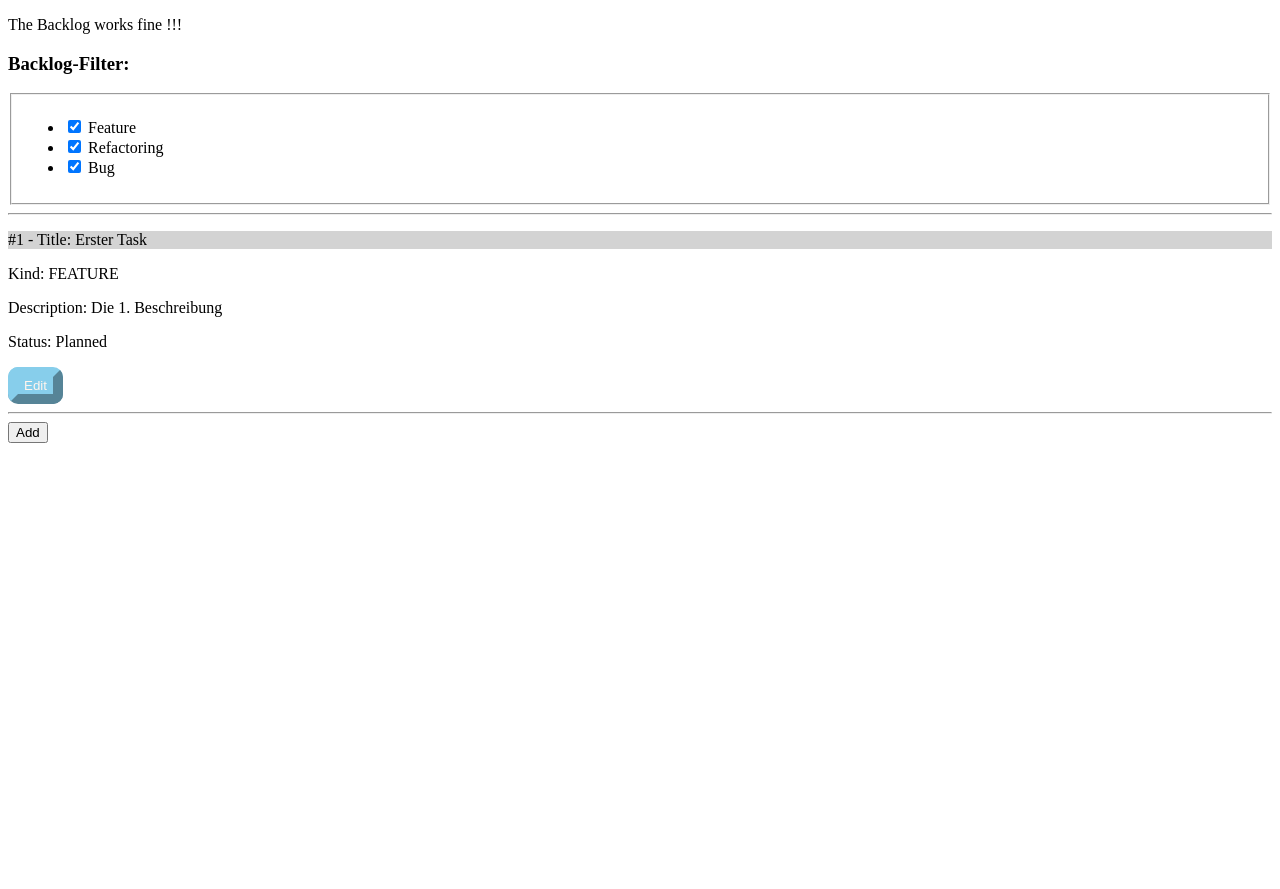
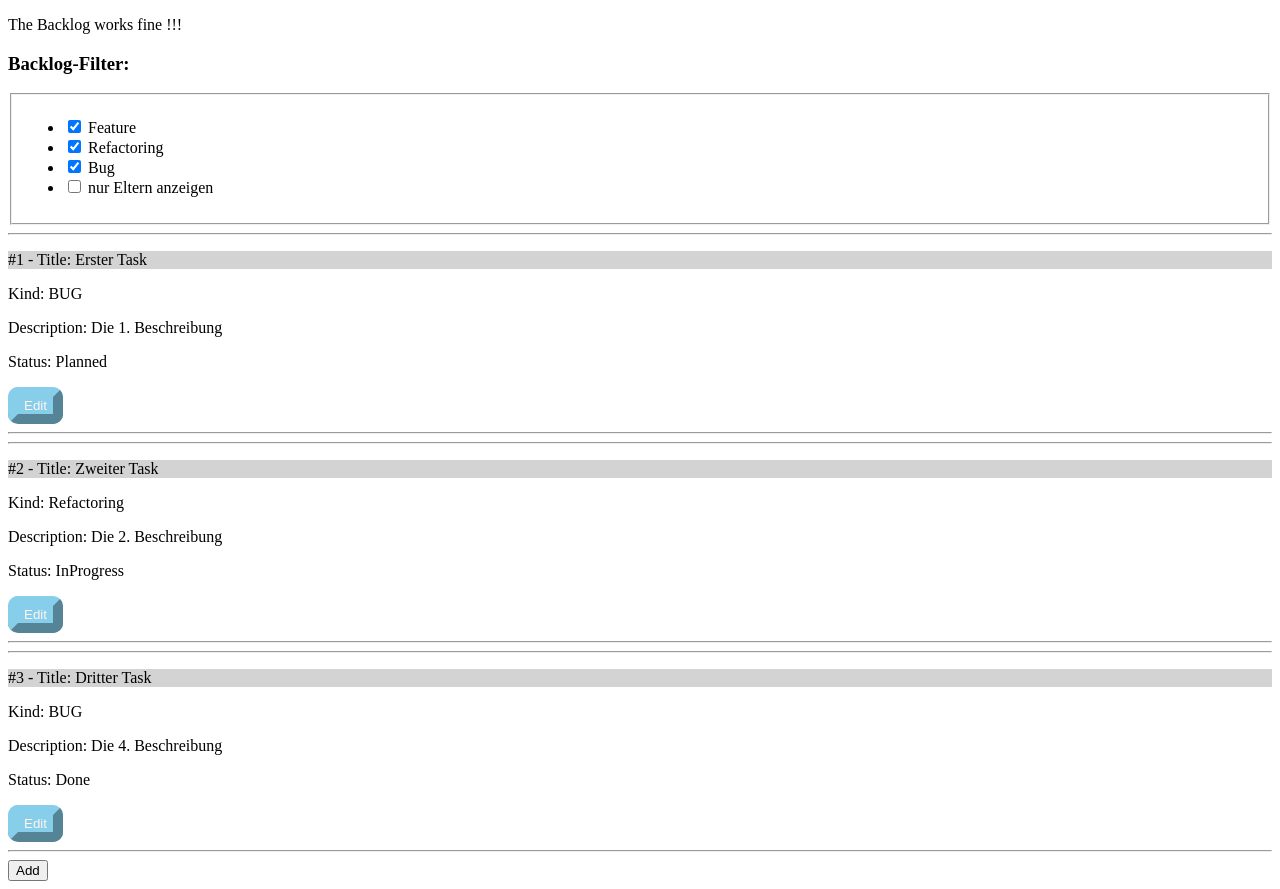
Before and after one commit to thordeuka/MyPersonallyBacklog, an Angular app in the folder myPersonallyBacklog/: page / in a window 1280 px wide. Before the commit the page ends 800 px from the top, so only its background shows below. Built offline with nearby package versions, Linux system fonts and the light colour scheme.

Commit message:
parents only Filter umgesetzt

```diff
--- a/myPersonallyBacklog/src/app/app.component.html
+++ b/myPersonallyBacklog/src/app/app.component.html
@@ -1,7 +1,7 @@
 <p>The Backlog works fine !!!</p>
-<app-filter-bar (onFilterChanged)="onFilterBarFilterChanged($event)"></app-filter-bar>
+<app-filter-bar (onFilterChanged)="onFilterBarFilterChanged($event)" (onOnlyParentsChanged)="onFilterBarParentFilterChanged($event)"></app-filter-bar>
 <app-backlog-task
-    *ngFor="let task of myTasks | taskKindFilter:currentaskFilter"
+    *ngFor="let task of myTasks | parentFilter:currentParentFilter | taskKindFilter:currentaskFilter"
     [Task]="task">
 </app-backlog-task>
 <button (click)="onAddTask()">Add</button>
--- a/myPersonallyBacklog/src/app/app.component.ts
+++ b/myPersonallyBacklog/src/app/app.component.ts
@@ -13,6 +13,7 @@ export class AppComponent implements OnInit {
   title = 'myPersonallyBacklog';
   public myTasks: BacklogTask[];
   public currentaskFilter: BacklogTask.TaskKind[] = [BacklogTask.TaskKind.Feature];
+  public currentParentFilter: boolean;
 
   constructor(private backlogtaskService: BacklogTaskService){}
 
@@ -27,8 +28,13 @@ export class AppComponent implements OnInit {
   }
 
   onFilterBarFilterChanged(event: any){
-    console.log('Emitted event via onFilterBarFilterChanged' + event);
+    console.log('Emitted event catched via onFilterBarFilterChanged' + event);
     this.currentaskFilter = event;
   }
 
+  onFilterBarParentFilterChanged(event: any){
+    console.log('Emitted event catched via onFilterBarParentFilterChanged' + event);
+    this.currentParentFilter = event;
+  }
+
 }
--- a/myPersonallyBacklog/src/app/app.module.ts
+++ b/myPersonallyBacklog/src/app/app.module.ts
@@ -7,13 +7,15 @@ import { BacklogTaskComponent } from './backlog-task/backlog-task.component';
 import { TaskKindFilterPipe } from './task-kind-filter.pipe';
 import { FilterBarComponent } from './filter-bar/filter-bar.component';
 import { FormsModule } from '@angular/forms';
+import { ParentFilterPipe } from './parent-filter.pipe';
 
 @NgModule({
   declarations: [
     AppComponent,
     BacklogTaskComponent,
     TaskKindFilterPipe,
-    FilterBarComponent
+    FilterBarComponent,
+    ParentFilterPipe
   ],
   imports: [
     BrowserModule,
--- a/myPersonallyBacklog/src/app/backlog-task/backlogtask.service.ts
+++ b/myPersonallyBacklog/src/app/backlog-task/backlogtask.service.ts
@@ -9,9 +9,9 @@ export class BacklogTaskService{
     private nextId: number = 4;
 
     public myTasks: BacklogTask[] = [
-        new BacklogTask(1,null,"Erster Task","Die 1. Beschreibung",BacklogTask.TaskKind.Feature, BacklogTask.Status.Planned),
+        new BacklogTask(1,null,"Erster Task","Die 1. Beschreibung",BacklogTask.TaskKind.Bug, BacklogTask.Status.Planned),
         new BacklogTask(2,1,"Zweiter Task","Die 2. Beschreibung",BacklogTask.TaskKind.Refactoring, BacklogTask.Status.InProgress),
-        new BacklogTask(3,2,"Dritter Task","Die 4. Beschreibung",BacklogTask.TaskKind.Bug, BacklogTask.Status.Done)
+        new BacklogTask(3,1,"Dritter Task","Die 4. Beschreibung",BacklogTask.TaskKind.Bug, BacklogTask.Status.Done)
       ]
 
     constructor(){}
--- a/myPersonallyBacklog/src/app/filter-bar/filter-bar.component.html
+++ b/myPersonallyBacklog/src/app/filter-bar/filter-bar.component.html
@@ -20,6 +20,12 @@
             Bug
           </label>
         </li>
+        <li>
+          <label>
+            <input type="checkbox" name="OnlyParents" [(ngModel)]="onlyParentsChecked" (change)="onOnlyParentsCheckedChange()">
+            nur Eltern anzeigen
+          </label>
+        </li>
       </ul>
     </fieldset>
   </form>
--- a/myPersonallyBacklog/src/app/filter-bar/filter-bar.component.ts
+++ b/myPersonallyBacklog/src/app/filter-bar/filter-bar.component.ts
@@ -11,19 +11,20 @@ export class FilterBarComponent implements OnInit {
   public featureChecked: boolean = true;
   public refactoringChecked: boolean = true;
   public bugChecked: boolean = true;
+  public onlyParentsChecked: boolean = false;
 
   @Output('onFilterChanged') filterChangedEvent : EventEmitter<BacklogTask.TaskKind[]> = new EventEmitter<BacklogTask.TaskKind[]>();
+  @Output('onOnlyParentsChanged') filterParentsChangedEvent : EventEmitter<boolean> = new EventEmitter<boolean>();
 
   constructor() { }
 
   ngOnInit(): void {
+    this.onCheckedChange();
+    this.onOnlyParentsCheckedChange();
   }
 
   onCheckedChange(){
-    console.log("checkedChanged");
-    console.log(this.featureChecked);
-    console.log(this.refactoringChecked);
-    console.log(this.bugChecked);
+    console.log("checkedChanged: " + this.featureChecked + " " + this.refactoringChecked + " " + this.bugChecked);
 
     let checkedstatus: BacklogTask.TaskKind[] = [];
     if(this.featureChecked)checkedstatus.push(BacklogTask.TaskKind.Feature);
@@ -33,4 +34,8 @@ export class FilterBarComponent implements OnInit {
     this.filterChangedEvent.emit(checkedstatus);
   }
 
+  onOnlyParentsCheckedChange(){
+    this.filterParentsChangedEvent.emit(this.onlyParentsChecked);
+  }
+
 }
--- /dev/null
+++ b/myPersonallyBacklog/src/app/parent-filter.pipe.ts
@@ -0,0 +1,22 @@
+import { Pipe, PipeTransform } from '@angular/core';
+
+@Pipe({
+  name: 'parentFilter',
+  pure: false
+})
+export class ParentFilterPipe implements PipeTransform {
+
+  transform(value: any, onlyParents: boolean): any {
+
+    const resultArray = [];
+
+    for(const item of value){
+      if(onlyParents === true){
+        if(item.parent === null) resultArray.push(item);
+      }else{
+        resultArray.push(item);
+      }
+    }
+    return resultArray;
+  }
+}
```
